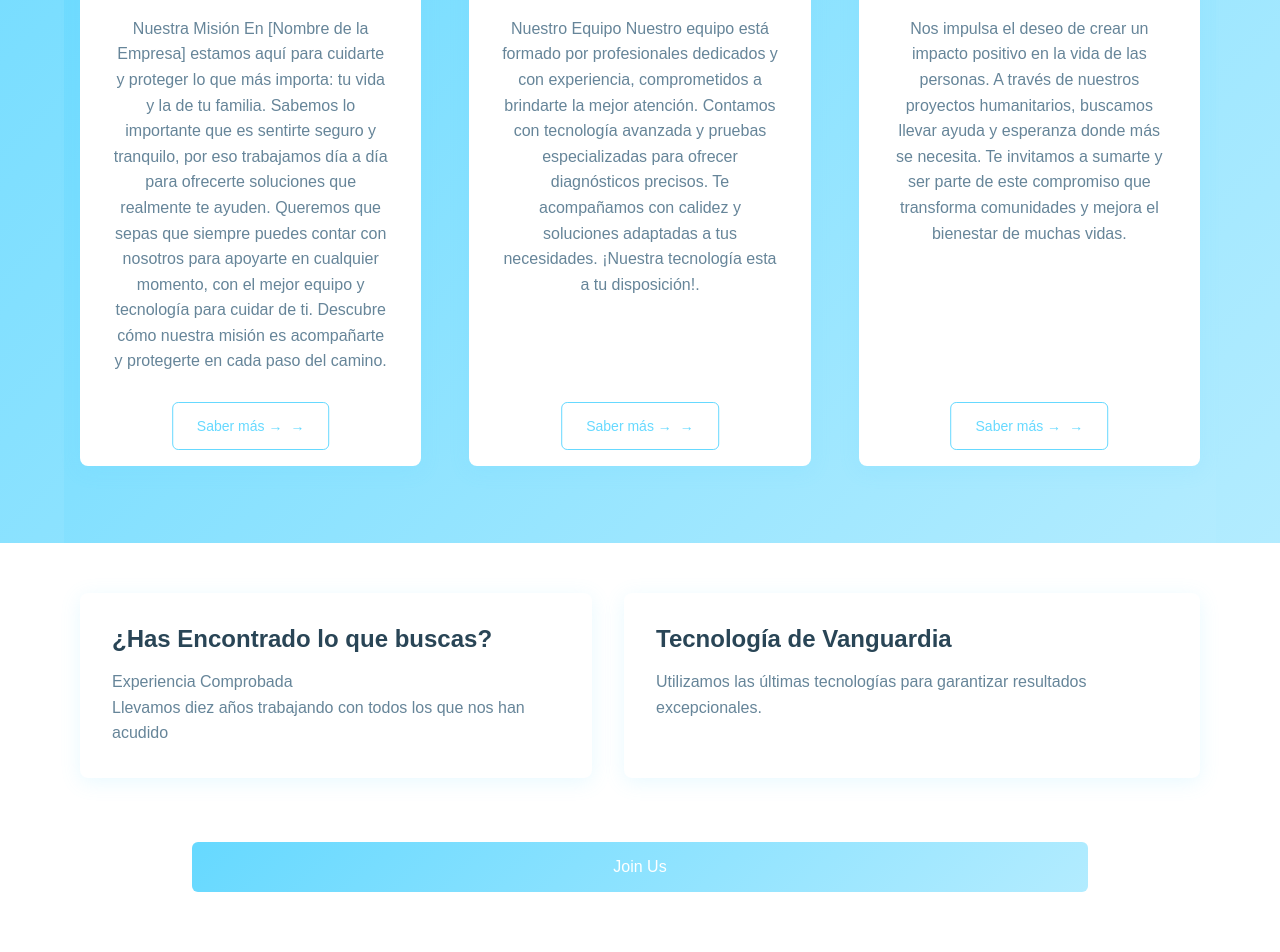
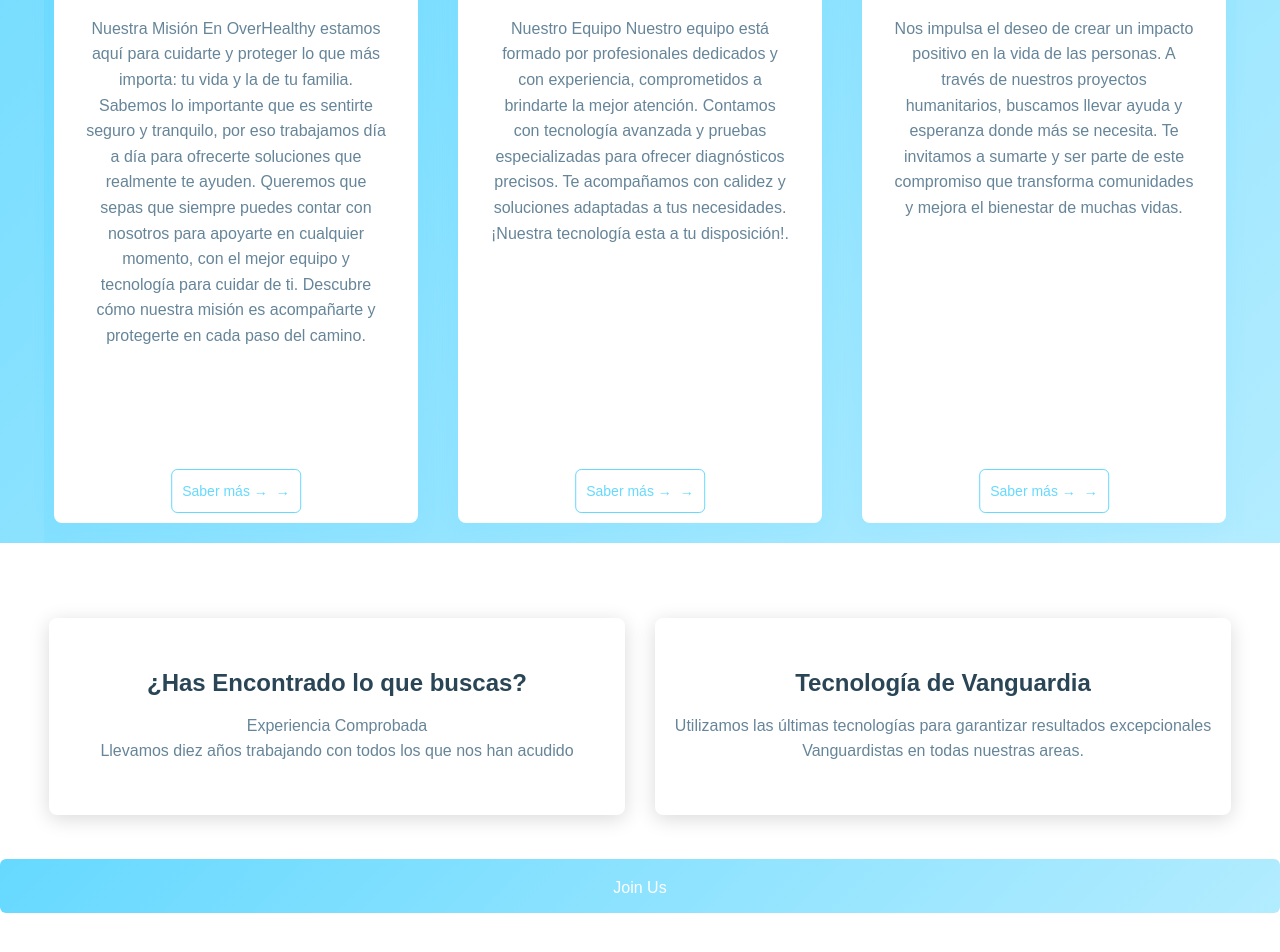
Before and after one commit to Darielfernandezdaniel/Medical-Date, an Angular app: page /MeetUs in a window 1280 px wide. Shown: the part 596-1548 px from the top of the page. After the commit the page ends 1509 px from the top, so only its background shows below. Built offline with nearby package versions, Linux system fonts and the light colour scheme.

Commit message:
Fixing Meet-Us component

```diff
--- a/src/app/meet-us/meet-us.css
+++ b/src/app/meet-us/meet-us.css
@@ -2,7 +2,7 @@
     font-family: -apple-system, BlinkMacSystemFont, 'Segoe UI', 'Roboto', 'Oxygen', 'Ubuntu', 'Cantarell', sans-serif;
     line-height: 1.6;
     background: linear-gradient(135deg, hsl(195, 100%, 70%), hsl(195, 100%, 85%));
-    height: 90%;
+    height: 100%;
 }
 /* Título principal */
 h1 {
@@ -53,18 +53,19 @@ h1 {
 
 /* Contenedor general para secciones */
 .sectionContainer {
-    max-width: 1152px;
+    max-width: 1192px;
     margin: 0 auto 64px;
     display: grid;
     grid-template-columns: 1fr;
-    gap: 48px;
-    padding: 0 16px;
+    gap: 40px;
+    padding: 0 10px;
     margin-bottom: 50px;
     background: linear-gradient(135deg, hsl(195, 100%, 70%), hsl(195, 100%, 85%));
-    height: 100vh;
+    height: 100%;
+    padding-bottom: 20px;
 }
 
-@media (min-width: 768px) {
+@media (min-width: 994px) {
     .sectionContainer {
         grid-template-columns: repeat(3, 1fr);
         height: 770px;
@@ -80,7 +81,7 @@ h1 {
     text-align: center;
     transition: all 0.3s ease;
     cursor: pointer;
-    height: 90%;
+    height: 100%;
     position: relative;
 }
 
@@ -122,13 +123,14 @@ h1 {
 /* Botón Saber más */
 .knowMoreButton {
     position: absolute;
-    bottom: 16px;
+    bottom: 10px;
     left: 50%;
-    transform: translateX(-50%);
-    display: inline-flex;
+    transform: translateX(-50%); /* Cambio principal: -50% en lugar de 50% */
+    display: flex; /* Añadido para mejor control del layout */
     align-items: center;
+    justify-content: center;
     gap: 8px;
-    padding: 12px 24px;
+    padding: 10px;
     background: transparent;
     border: 1px solid hsl(195, 100%, 70%);
     color: hsl(195, 100%, 70%);
@@ -137,10 +139,10 @@ h1 {
     font-weight: 500;
     cursor: pointer;
     transition: all 0.3s ease;
-    justify-content: center;
     user-select: none;
-    z-index: 10; /* que quede encima */
+    z-index: 10;
 }
+
 
 .sectionContainer section:hover .knowMoreButton {
     background: hsl(195, 100%, 70%);
@@ -159,16 +161,17 @@ h1 {
 
 /* Soluciones */
 .Solutions {
-    max-width: 1152px;
-    margin: 0 auto 64px;
+    width: 100%;
+    height: 90%;
     display: flex;
-    flex-direction: column;
-    gap: 32px;
-    padding: 0 16px;
+    justify-content: center;
+    align-items: center;
+    flex-direction: row;
     text-align: center;
+    gap: 20px;
 }
 
-@media (min-width: 768px) {
+@media (max-width: 768px) {
     .Solutions {
         flex-direction: row;
         justify-content: space-between;
@@ -179,8 +182,14 @@ h1 {
 .rightBlock, .leftBlock {
     background: white;
     border-radius: 8px;
-    box-shadow: 0 4px 20px hsla(195, 100%, 70%, 0.15);
-    padding: 32px;
+    box-shadow: 0 4px 20px hsla(0, 0%, 0%, 0.15);
+    width: 45%;
+    height: 80%;
+    display: flex;
+    justify-content: center;
+    align-items: center;
+    flex-direction: column;
+    margin: 5px;
 }
 
 .rightBlock h3, .leftBlock h3 {
@@ -196,8 +205,7 @@ h1 {
 }
 
 .lastButton {
-    max-width: 896px;
-    margin: 0 auto 64px;
+    width: 100%;
     padding: 16px 32px;
     background: linear-gradient(135deg, hsl(195, 100%, 70%), hsl(195, 100%, 85%));
     color: white;
@@ -208,6 +216,7 @@ h1 {
     text-align: center;
     user-select: none;
     transition: all 0.3s ease;
+    padding-top: 20px;
 }
 
 .lastButton:hover {
@@ -217,4 +226,10 @@ h1 {
 
 .secondBody{
     margin-top: 20px;
+    display: flex;
+    flex-direction: column;
+    justify-content: center;
+    align-items: center;
+    gap: 20px;
+    height: 40vh;
 }
--- a/src/app/meet-us/meet-us.html
+++ b/src/app/meet-us/meet-us.html
@@ -14,7 +14,7 @@
             <h2>Nuestro Objetivo</h2>
             <p class="SectionQuestion">¿Conoce como Protegeremos Tu Vida?</p>
             <p>Nuestra Misión
-                En [Nombre de la Empresa] estamos aquí para cuidarte y proteger lo que más importa: tu vida y la de tu familia. Sabemos lo importante que es sentirte seguro y tranquilo, por eso trabajamos día a día para ofrecerte soluciones que realmente te ayuden. Queremos que sepas que siempre puedes contar con nosotros para apoyarte en cualquier momento, con el mejor equipo y tecnología para cuidar de ti. Descubre cómo nuestra misión es acompañarte y protegerte en cada paso del camino.</p>
+                En OverHealthy estamos aquí para cuidarte y proteger lo que más importa: tu vida y la de tu familia. Sabemos lo importante que es sentirte seguro y tranquilo, por eso trabajamos día a día para ofrecerte soluciones que realmente te ayuden. Queremos que sepas que siempre puedes contar con nosotros para apoyarte en cualquier momento, con el mejor equipo y tecnología para cuidar de ti. Descubre cómo nuestra misión es acompañarte y protegerte en cada paso del camino.</p>
 
                 <div class="knowMoreButton">Saber más &#8594;</div>
         </section>
@@ -46,10 +46,10 @@
         </div>
         <div class="leftBlock">
             <h3>Tecnología de Vanguardia</h3>
-            <p>Utilizamos las últimas tecnologías para garantizar resultados excepcionales.</p>
+            <p>Utilizamos las últimas tecnologías para garantizar resultados excepcionales</p>
+            <p>Vanguardistas en todas nuestras areas.</p>
         </div>
     </div>
-
     <div class="lastButton">
         Join Us
     </div>
```
